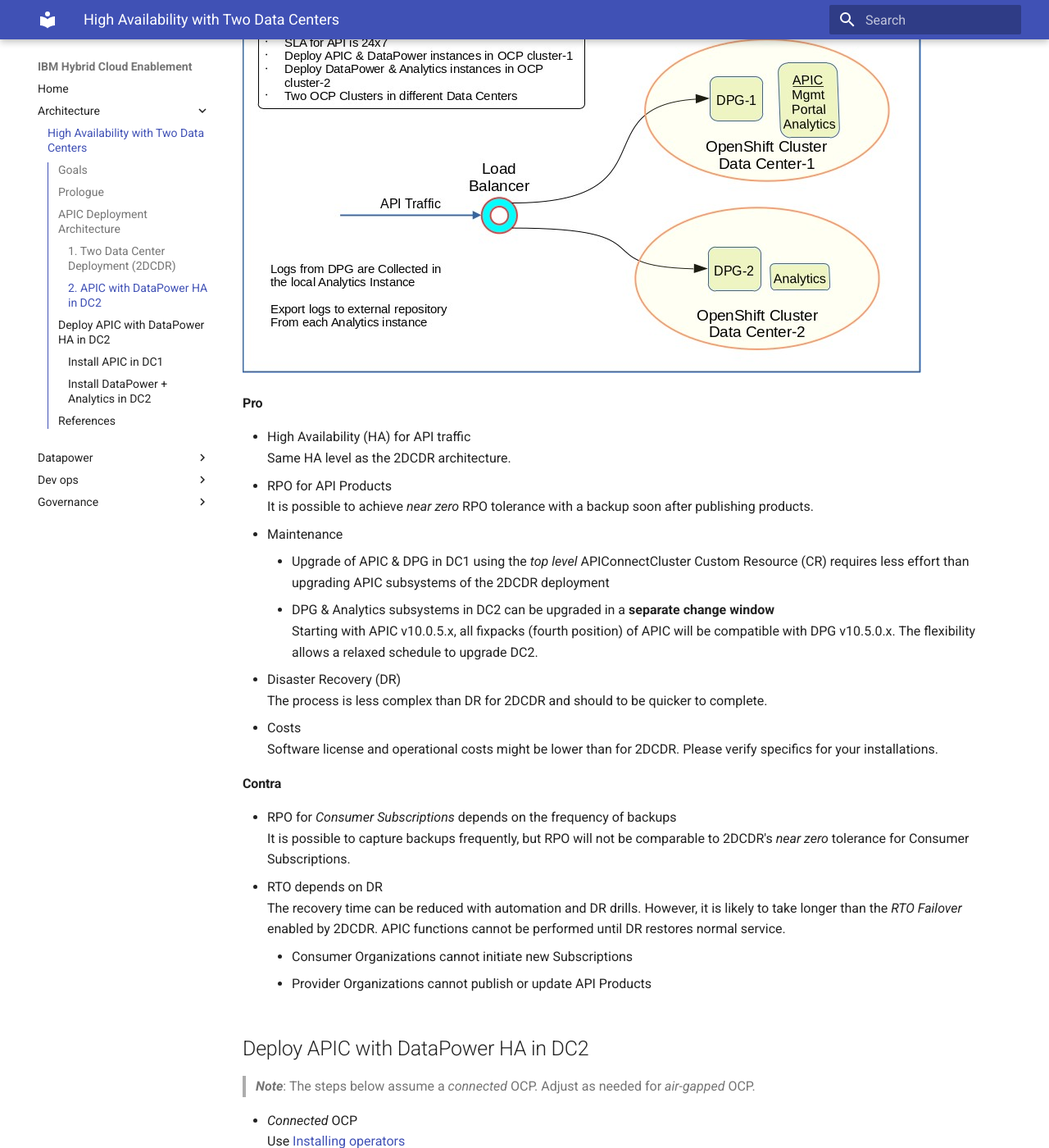
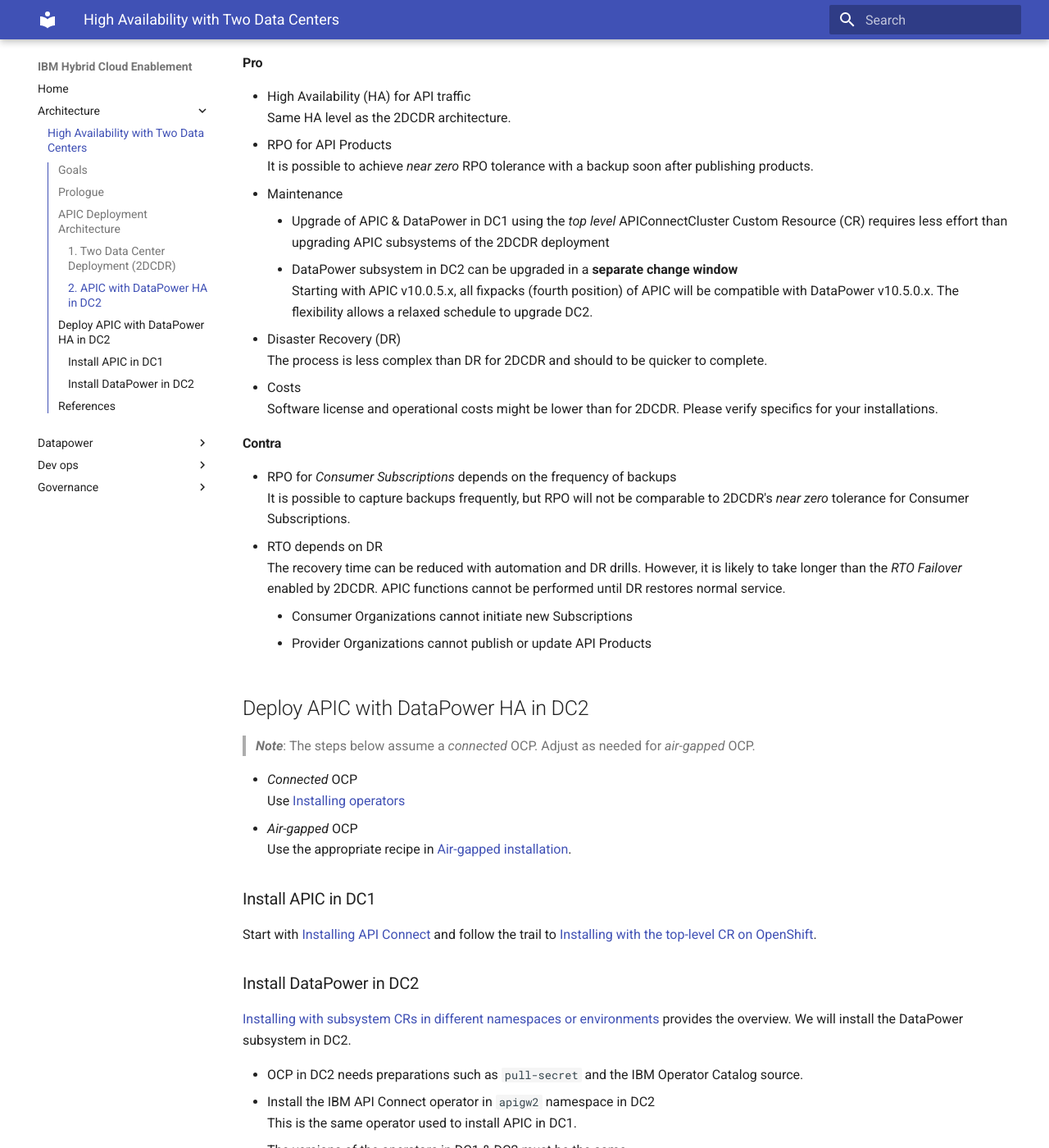
Before and after one commit to ibm-apiconnect/apic-hybrid-cloud-enablement, an MkDocs documentation site: the page built from docs-and-tools/architecture/APIC-HA-Architectures.md, in a window 1280 px wide and 1400 px high, scrolled down 2500 px. Shown: the whole window at 82% size. Built offline with MkDocs 1.6.1 and Material for MkDocs 9.7.7, drawn with Linux system fonts in a browser that asks for light colours; some of the changed text lies outside the part shown.

Commit message:
update APIC-HA-Arch doc (#8)
Co-authored-by: Ravi Ramnarayan <ravi.ramnarayan@us.ibm.com>

````diff
--- a/docs-and-tools/architecture/APIC-HA-Architectures.md
+++ b/docs-and-tools/architecture/APIC-HA-Architectures.md
@@ -14,7 +14,7 @@
 The data centers could be *on premises* or vendor sites. Ideally, the data centers should be in different locations with separate lines for power and communication.
 
 > ***Tabled for a later discussion***
-> Modern cloud vendors can provide a variation which might be less expensive. APIC subsystems comprise three pods in *Production* deployments. Within a single OCP cluster, each pod could run in different *regions* (vendor nomenclature vary). The subsystems will operate even if one region fails as two active pods provide adequate quorum.
+> Modern cloud vendors can provide a variation which might be less expensive. APIC subsystems comprise three pods in *Production* deployments. Within a single OCP cluster, each subsystem pod could run in different *regions* (vendor nomenclature vary), providing a quorum of two active pods even if a region failed.
 
 ## APIC Deployment Architecture
 We compare two APIC deployment architectures using the metrics *Recovery Time Objective (RTO)* and *Recovery Point Objective (RPO)*. Please see [Planning your deployment topology](https://www.ibm.com/docs/en/api-connect/10.0.5.x_lts?topic=deployment-planning-your-topology).
@@ -24,11 +24,12 @@
 
 ### 1. Two Data Center Deployment (2DCDR)
 
-![A7B-APIC-2-DC-HA](images/A7B-APIC-2-DC-HA.jpg)
+![APIC-2DCDR](images/APIC-HA-Architecture-APIC-2DCDR-2.png)
+
 
 #### Pro
 - High Availability (HA) for API traffic
-  With adequate capacity, the DPG cluster in a single DC could hand the full load if the other DC fails.
+  With adequate capacity, the DataPower cluster in a single DC could hand the full load if the other DC fails.
 - RPO for API Products
   Near zero RPO for published API Products.
 - RPO for Consumer Subscriptions
@@ -50,7 +51,7 @@
 
 ### 2. APIC with DataPower HA in DC2
 
-![A3E-OCP-APIC-2-DPG-HA](images/A3E-OCP-APIC-2-DPG-HA.jpg)
+![APIC-2DC-HA-Gwy](images/APIC-HA-Architecture-APIC-2DC-HA-Gwy-2.png)
 
 #### Pro
 - High Availability (HA) for API traffic
@@ -58,9 +59,9 @@
 - RPO for API Products
   It is possible to achieve *near zero* RPO tolerance with a backup soon after publishing products.
 - Maintenance
-    - Upgrade of APIC & DPG in DC1 using the *top level* APIConnectCluster Custom Resource (CR) requires less effort than upgrading APIC subsystems of the 2DCDR deployment
-    - DPG & Analytics subsystems in DC2 can be upgraded in a **separate change window**
-    Starting with APIC v10.0.5.x, all fixpacks (fourth position) of APIC will be compatible with DPG v10.5.0.x. The flexibility allows a relaxed schedule to upgrade DC2.
+    - Upgrade of APIC & DataPower in DC1 using the *top level* APIConnectCluster Custom Resource (CR) requires less effort than upgrading APIC subsystems of the 2DCDR deployment
+    - DataPower subsystem in DC2 can be upgraded in a **separate change window**
+      Starting with APIC v10.0.5.x, all fixpacks (fourth position) of APIC will be compatible with DataPower v10.5.0.x. The flexibility allows a relaxed schedule to upgrade DC2.
 - Disaster Recovery (DR)
   The process is less complex than DR for 2DCDR and should to be quicker to complete.
 - Costs
@@ -87,8 +88,8 @@
 ### Install APIC in DC1
 Start with [Installing API Connect](https://www.ibm.com/docs/en/api-connect/10.0.5.x_lts?topic=integration-installing-api-connect) and follow the trail to [Installing with the top-level CR on OpenShift](https://www.ibm.com/docs/en/api-connect/10.0.5.x_lts?topic=integration-installing-top-level-cr-openshift).
 
-### Install DataPower + Analytics in DC2
-[Installing with subsystem CRs in different namespaces or environments](https://www.ibm.com/docs/en/api-connect/10.0.5.x_lts?topic=integration-installing-subsystem-crs-in-different-namespaces-environments) provides the overview. We will install DataPower and Analytics subsystems in DC2.
+### Install DataPower in DC2
+[Installing with subsystem CRs in different namespaces or environments](https://www.ibm.com/docs/en/api-connect/10.0.5.x_lts?topic=integration-installing-subsystem-crs-in-different-namespaces-environments) provides the overview. We will install the DataPower subsystem in DC2.
 
 - OCP in DC2 needs preparations such as `pull-secret` and the IBM Operator Catalog source.
 - Install the IBM API Connect operator in `apigw2` namespace in DC2
@@ -161,9 +162,9 @@
     >***Note***: "3" in the third column indicates three components in the TLS (good).
 
 
-#### Deploy DataPower Gateway in `apigw2`
+#### Deploy DataPower Gateway in DC2
 - Create Gateway *admin secret*
-  You could use the same password as in the DC1 OCP or assign a different value. Create the secret in DC2 `apigw2`:
+  You could use the same password as in the DC1 OCP or assign a different value. Create the secret in DC2 namespace `apigw2`:
   ```
   oc -n apigw2 create secret generic <gw_admin_secret_name> \
     --from-literal=password=<gw_admin_pswd>
@@ -195,7 +196,9 @@
 - Register DC2 Gateway Service in the parent DC1 APIC
   Obtain URL for endpoints from OCP Routes in project `apigw2`.
 
-#### Deploy Analytics in `apigw2`
+#### Deploy Analytics in DC2
+> ***Note***: Recommend skipping this section. You do not need Analytics in DC2, unless the API traffic is extremely high. You could install Analytics at a later date, as needed.
+
 Deploy the Analytics subsystem in DC2 within the same namespace as the DataPower Gateway. The steps in [Installing the Analytics subsystem](https://www.ibm.com/docs/en/api-connect/10.0.5.x_lts?topic=openshift-installing-analytics-subsystem) are similar to [Installing the Gateway subsystem](https://www.ibm.com/docs/en/api-connect/10.0.5.x_lts?topic=environments-installing-gateway-subsystem).
 
 - Common Issuers
````
Also changed, not shown: other parts of docs-and-tools/architecture/APIC-HA-Architectures.md (+2 -2 lines), docs-and-tools/dev-ops/Publish-APIVersion-to-COrg.md (+2 -2 lines), docs-and-tools/architecture/images/A3E-OCP-APIC-2-DPG-HA.jpg (deleted), docs-and-tools/architecture/images/A7B-APIC-2-DC-HA.jpg (deleted), docs-and-tools/architecture/images/APIC-HA-Architecture-APIC-2DC-HA-Gwy-2.png (added), docs-and-tools/architecture/images/APIC-HA-Architecture-APIC-2DCDR-2.png (added), 3 other files.
